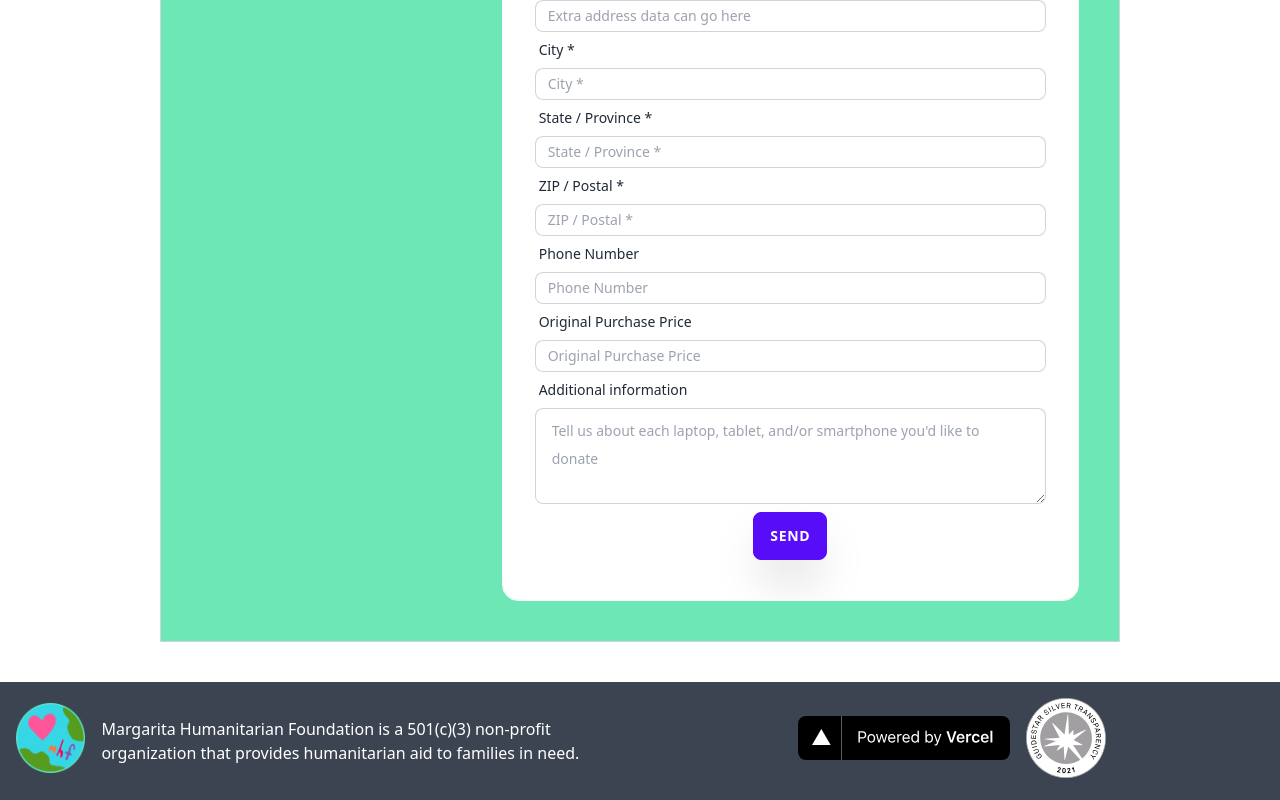
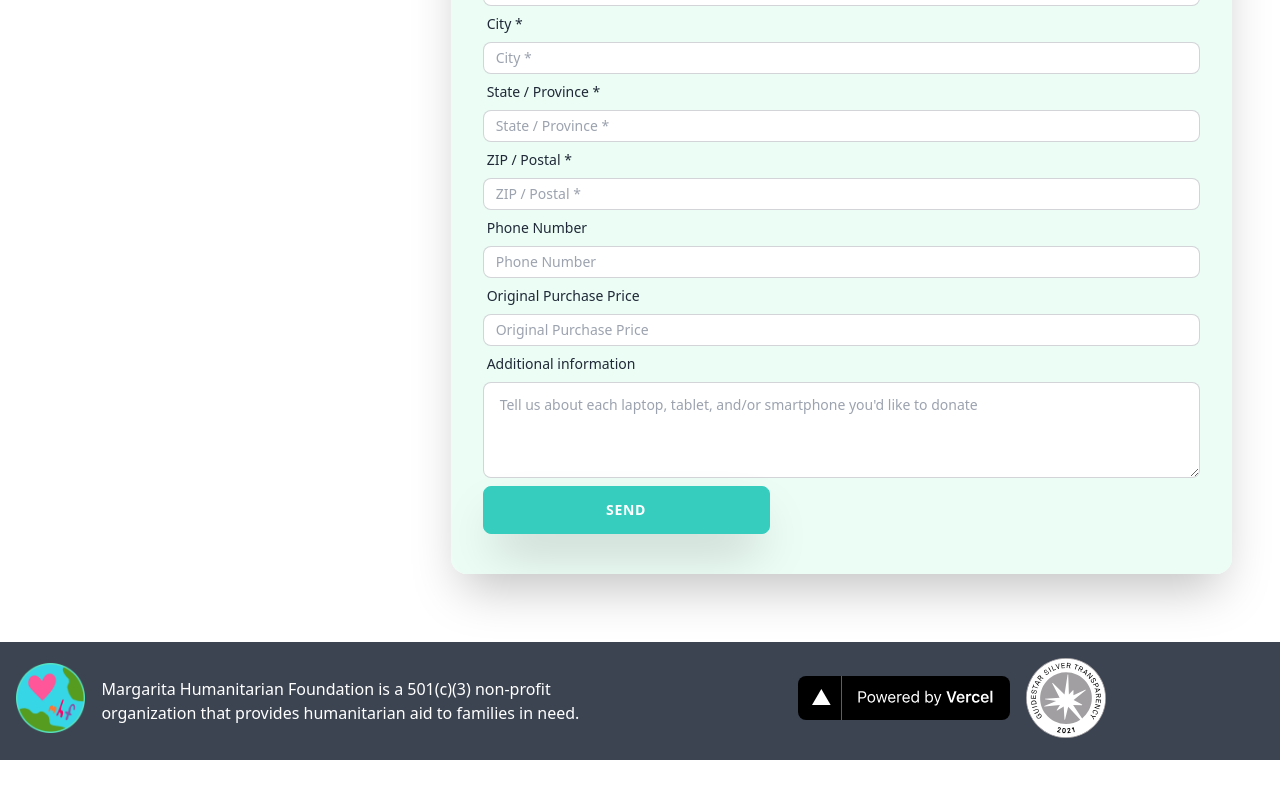
Before and after one commit to margaritahumanitarian/helpafamily, a Next.js app: page /give-devices in a window 1280 px wide. Shown: the part 510-1310 px from the top of the page. After the commit the page ends 1270 px from the top, so only its background shows below. Built offline with nearby package versions, Linux system fonts and the light colour scheme.

Commit message:
style improvement

```diff
--- a/pages/give-devices.js
+++ b/pages/give-devices.js
@@ -108,10 +108,10 @@ export default function GiveDevicesPage() {
       </Head>
       <Navbar />
       <main>
-        <div className="m-auto w-3/4 p-10 my-10 bg-green-300 border border-gray-300">
-          <div className="mt-10 sm:mt-0">
+        <div className="p-12">
+          <div className="sm:mt-0 md-mt-10 mb-5">
             <div className="md:grid md:grid-cols-3 md:gap-6">
-              <div className="md:col-span-1">
+              <div className="md:col-span-1 mb-5">
                 <div className="px-4 sm:px-0">
                   <h3 className="text-lg font-medium leading-6 text-gray-900">
                     {'Laptop Donations for Families'}
@@ -121,9 +121,11 @@ export default function GiveDevicesPage() {
                   </p>
                 </div>
               </div>
-              <div className="mt-5 md:mt-0 md:col-span-2">
-                <div className="card bordered">
-                  <div className="card-body bg-white">
+              <div className="md:mt-0 md-mt-10 md:col-span-2">
+                <div
+                  className="card shadow-2xl"
+                >
+                  <div className="card-body bg-green-50">
                     <form onSubmit={handleSubmit}>
                       <h3 className="text-lg font-medium leading-6 text-red-900">
                         {'Required fields are marked with *'}
@@ -200,8 +202,8 @@ export default function GiveDevicesPage() {
                         placeholder="Tell us about each laptop, tablet, and/or smartphone you'd like to donate"
                         value={description}
                       />
-                      <div className="flex items-center justify-center py-2">
-                        <button className="btn btn-primary" type="submit">
+                      <div className="py-2">
+                        <button className="btn btn-accent w-2/5" type="submit">
                           {'Send'}
                         </button>
                       </div>
```
